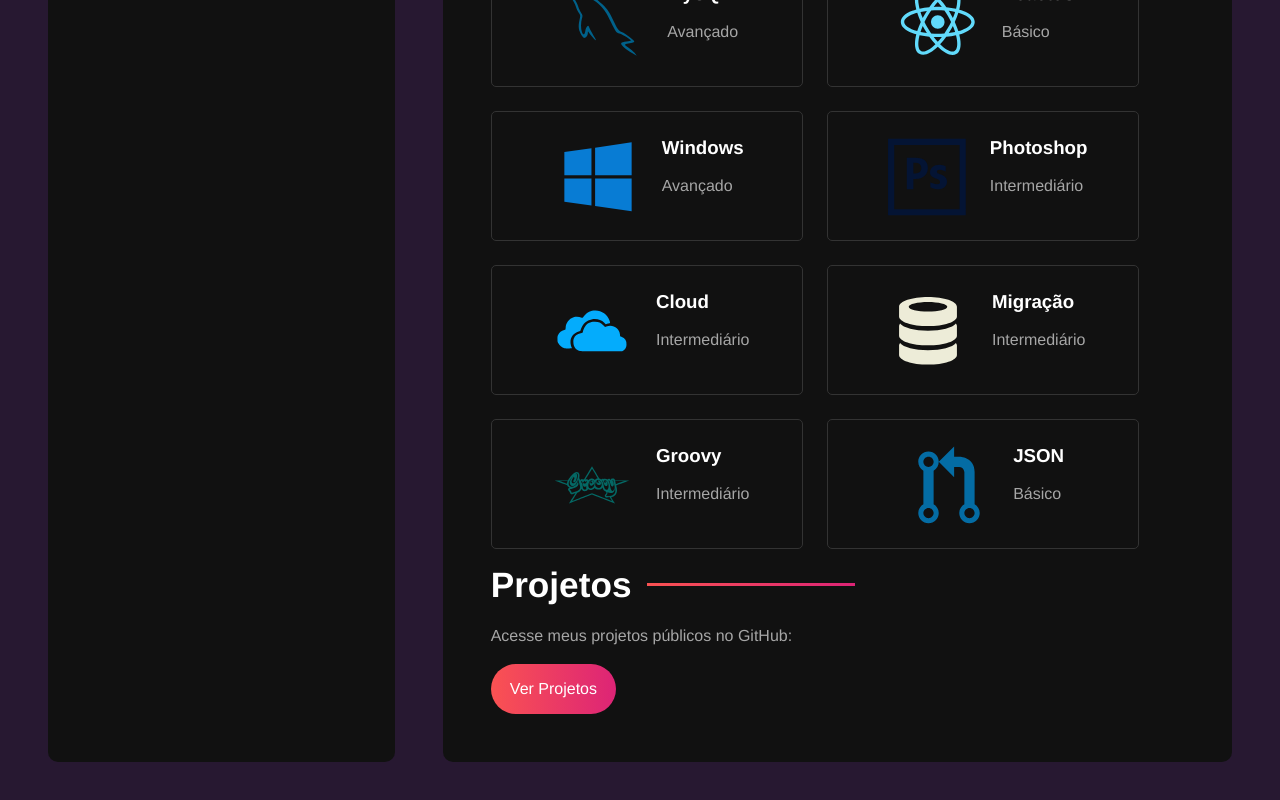
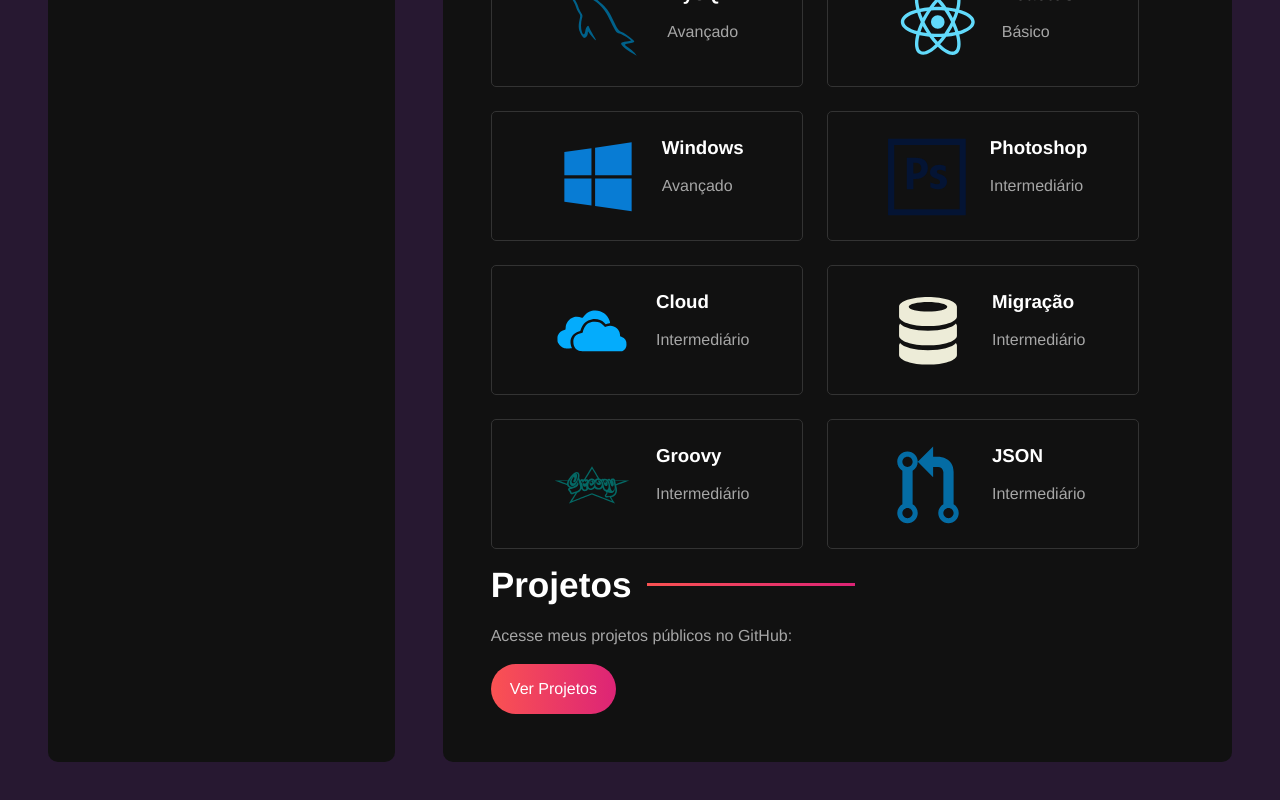
Before and after one commit to Victor25Brum/AboutMe, a React (Vite) app: page / in a window 1280 px wide. Shown: the part 901-1701 px from the top of the page. Built offline with nearby package versions, Linux system fonts and the light colour scheme.

Commit message:
atualizacao

```diff
--- a/src/components/TechnologiesContainer.jsx
+++ b/src/components/TechnologiesContainer.jsx
@@ -32,7 +32,7 @@ const technologies = [
     { id: "cloud", name: "Cloud", nivel: "Intermediário", icon: <DiOnedrive/> },
     { id: "migra", name: "Migração", nivel: "Intermediário", icon: <DiDatabase/> },
     { id: "groovy", name: "Groovy", nivel: "Intermediário", icon: <DiGroovy/> },
-    { id: "json", name: "JSON", nivel: "Básico", icon: <DiGitPullRequest/> },
+    { id: "json", name: "JSON", nivel: "Intermediário", icon: <DiGitPullRequest/> },
 ];
 
 const TechnologiesContainer = () => {
```
